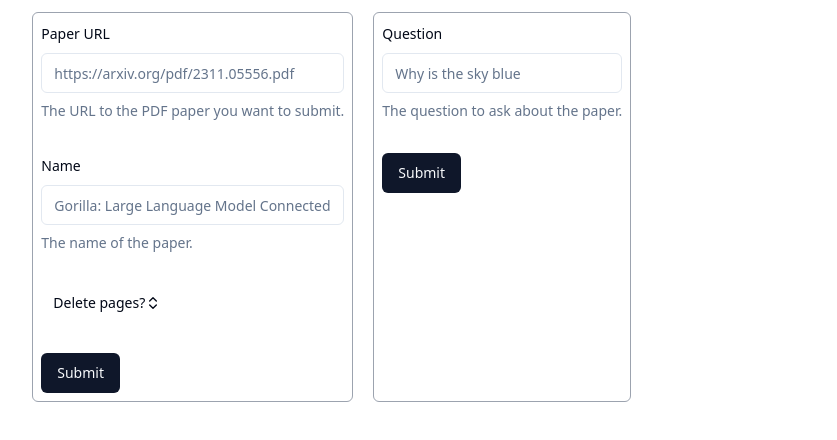
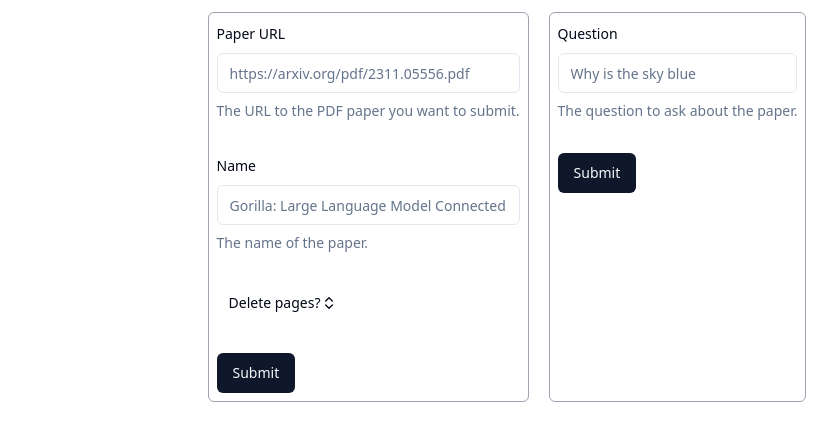
Before and after one commit to Fairweather13024/rag-research-app, a Next.js app in the folder web/: page / in a window 1280 px wide. Shown: the top 440 px of the page, without its empty margins (133-970 px from the left). Built offline with nearby package versions, Linux system fonts and the light colour scheme.

Commit message:
Update index.tsx

```diff
--- a/web/src/pages/index.tsx
+++ b/web/src/pages/index.tsx
@@ -104,7 +104,7 @@ export default function Home() {
   }
 
   return (
-    <div className="flex flex gap-5">
+    <div className="flex flex-col gap-5">
       <div className="flex flex-row gap-5 mx-auto mt-3">
         {/** Add paper */}
         <div className="flex flex-col gap-2 border-[1px] border-gray-400 rounded-md p-2">
```
